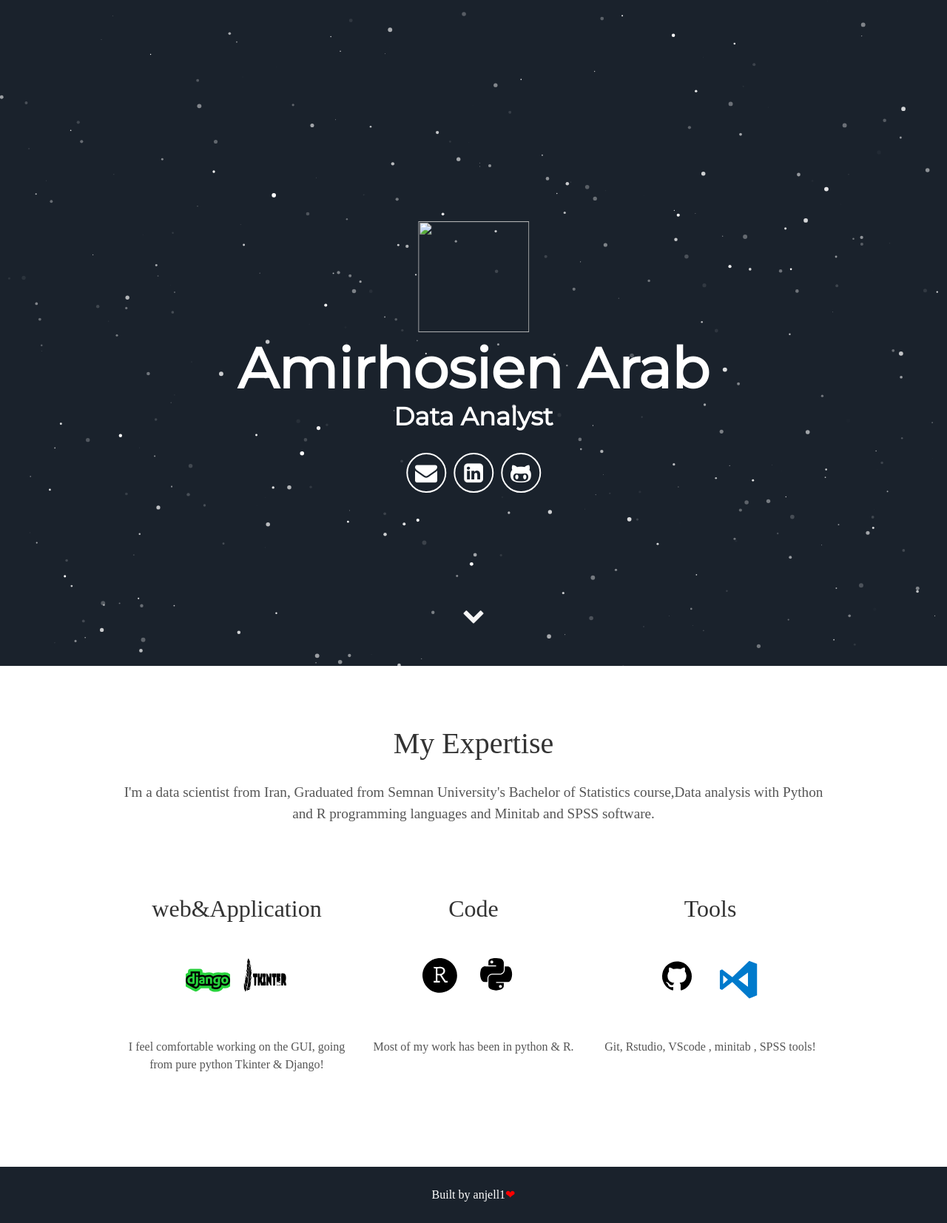
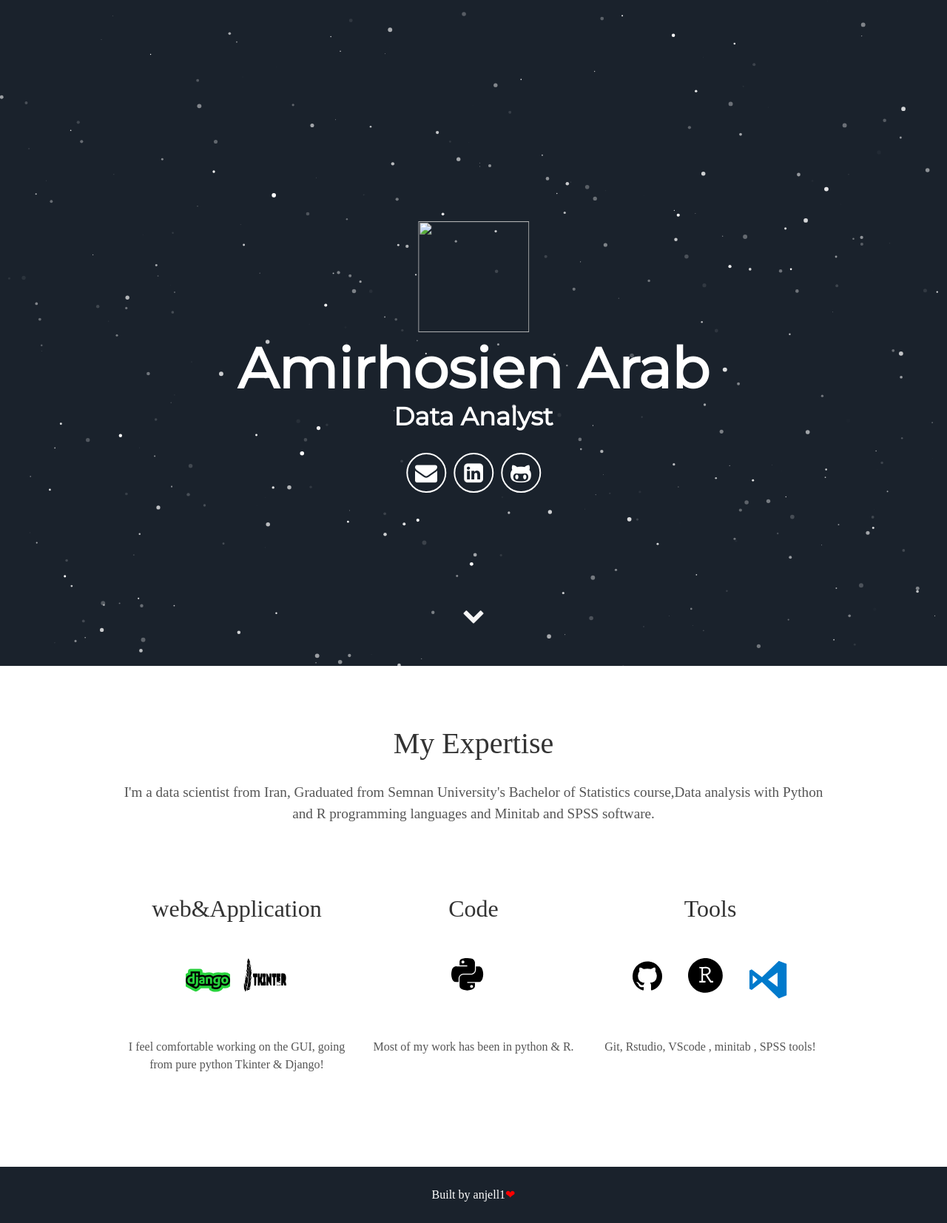
Before and after one commit to daneshisajad/anjell1.github.io, a Jekyll site: the page built from index.html, in a window 1280 px wide. Shown: the whole page at 74% size. Built offline with Jekyll 4.4.1, drawn with Linux system fonts in a browser that asks for light colours; some web fonts are replaced.

Commit message:
Update about.html

```diff
--- a/_includes/about.html
+++ b/_includes/about.html
@@ -73,7 +73,18 @@ l-29 43 21 28 c29 39 29 124 0 164 -36 49 -78 63 -187 63 -70 0 -99 -4 -103
   </div>
   <div class="tech">
     <h2>Code</h2>
- <svg version="1.0" xmlns="http://www.w3.org/2000/svg"
+
+<svg fill="#000000" width="100px" height="100px" viewBox="0 0 33 33" xmlns="http://www.w3.org/2000/svg"><path d="m11.727 0c-.967.001-1.914.086-2.834.248l.098-.014c-2.423.428-2.862 1.324-2.862 2.976v2.182h5.726v.727h-7.874c-.02 0-.043-.001-.066-.001-1.737 0-3.184 1.239-3.507 2.881l-.004.023c-.256.872-.403 1.874-.403 2.91s.147 2.038.422 2.985l-.019-.076c.407 1.695 1.379 2.902 3.04 2.902h1.969v-2.616c.045-1.953 1.622-3.523 3.574-3.557h.003 5.719c1.584-.013 2.863-1.299 2.863-2.885 0-.009 0-.017 0-.026v.001-5.452c-.104-1.561-1.314-2.81-2.848-2.975l-.014-.001c-.866-.149-1.863-.234-2.879-.234-.036 0-.071 0-.107 0h.005zm-3.096 1.755h.017c.603 0 1.091.489 1.091 1.091s-.489 1.091-1.091 1.091c-.601 0-1.089-.487-1.091-1.088 0-.002 0-.005 0-.008 0-.596.48-1.08 1.074-1.086h.001z"/><path d="m18.287 6.119v2.542c-.022 1.977-1.604 3.578-3.572 3.63h-.005-5.719c-1.584.033-2.856 1.322-2.862 2.909v5.453c0 1.551 1.349 2.464 2.862 2.91.855.277 1.839.437 2.86.437s2.005-.16 2.927-.456l-.068.019c1.44-.417 2.862-1.258 2.862-2.91v-2.184h-5.719v-.727h8.582c1.664 0 2.284-1.161 2.863-2.902.28-.87.441-1.871.441-2.91s-.161-2.04-.46-2.979l.019.07c-.411-1.656-1.2-2.902-2.863-2.902zm-3.216 13.807h.017c.603 0 1.091.489 1.091 1.091s-.489 1.091-1.091 1.091c-.603 0-1.091-.489-1.091-1.091 0-.001 0-.003 0-.004 0-.002 0-.005 0-.007 0-.595.48-1.077 1.074-1.08z"/></svg>
+
+
+    <p>Most of my work has been in python & R.</p>
+  </div>
+  <div class="tech">
+    <h2>Tools</h2>
+
+    <svg fill="#000000" width="100px" height="100px" viewBox="0 0 30 30" xmlns="http://www.w3.org/2000/svg"><path d="M22,12.247a10,10,0,0,1-6.833,9.488c-.507.1-.687-.214-.687-.481,0-.328.012-1.407.012-2.743a2.386,2.386,0,0,0-.679-1.852c2.228-.248,4.566-1.093,4.566-4.935a3.859,3.859,0,0,0-1.028-2.683,3.591,3.591,0,0,0-.1-2.647s-.838-.269-2.747,1.025a9.495,9.495,0,0,0-5.007,0c-1.91-1.294-2.75-1.025-2.75-1.025a3.6,3.6,0,0,0-.1,2.647A3.864,3.864,0,0,0,5.62,11.724c0,3.832,2.334,4.69,4.555,4.942A2.137,2.137,0,0,0,9.54,18a2.128,2.128,0,0,1-2.91-.831A2.1,2.1,0,0,0,5.1,16.142s-.977-.013-.069.608A2.646,2.646,0,0,1,6.14,18.213s.586,1.944,3.368,1.34c.005.835.014,1.463.014,1.7,0,.265-.183.574-.683.482A10,10,0,1,1,22,12.247Z"/></svg>
+
+    <svg version="1.0" xmlns="http://www.w3.org/2000/svg"
  width="100.000000pt" height="100.000000pt" viewBox="0 0 128 128"
  preserveAspectRatio="xMidYMid meet">
 <metadata>
@@ -93,15 +104,6 @@ c-95 12 -93 11 -93 61 0 39 3 45 17 40 9 -4 43 -9 76 -13z"/>
 89 73 96 124 13 87 -26 158 -107 191 -36 15 -177 20 -250 9z"/>
 </g>
 </svg>
-<svg fill="#000000" width="100px" height="100px" viewBox="0 0 33 33" xmlns="http://www.w3.org/2000/svg"><path d="m11.727 0c-.967.001-1.914.086-2.834.248l.098-.014c-2.423.428-2.862 1.324-2.862 2.976v2.182h5.726v.727h-7.874c-.02 0-.043-.001-.066-.001-1.737 0-3.184 1.239-3.507 2.881l-.004.023c-.256.872-.403 1.874-.403 2.91s.147 2.038.422 2.985l-.019-.076c.407 1.695 1.379 2.902 3.04 2.902h1.969v-2.616c.045-1.953 1.622-3.523 3.574-3.557h.003 5.719c1.584-.013 2.863-1.299 2.863-2.885 0-.009 0-.017 0-.026v.001-5.452c-.104-1.561-1.314-2.81-2.848-2.975l-.014-.001c-.866-.149-1.863-.234-2.879-.234-.036 0-.071 0-.107 0h.005zm-3.096 1.755h.017c.603 0 1.091.489 1.091 1.091s-.489 1.091-1.091 1.091c-.601 0-1.089-.487-1.091-1.088 0-.002 0-.005 0-.008 0-.596.48-1.08 1.074-1.086h.001z"/><path d="m18.287 6.119v2.542c-.022 1.977-1.604 3.578-3.572 3.63h-.005-5.719c-1.584.033-2.856 1.322-2.862 2.909v5.453c0 1.551 1.349 2.464 2.862 2.91.855.277 1.839.437 2.86.437s2.005-.16 2.927-.456l-.068.019c1.44-.417 2.862-1.258 2.862-2.91v-2.184h-5.719v-.727h8.582c1.664 0 2.284-1.161 2.863-2.902.28-.87.441-1.871.441-2.91s-.161-2.04-.46-2.979l.019.07c-.411-1.656-1.2-2.902-2.863-2.902zm-3.216 13.807h.017c.603 0 1.091.489 1.091 1.091s-.489 1.091-1.091 1.091c-.603 0-1.091-.489-1.091-1.091 0-.001 0-.003 0-.004 0-.002 0-.005 0-.007 0-.595.48-1.077 1.074-1.08z"/></svg>
-
-
-    <p>Most of my work has been in python & R.</p>
-  </div>
-  <div class="tech">
-    <h2>Tools</h2>
-
-    <svg fill="#000000" width="100px" height="100px" viewBox="0 0 30 30" xmlns="http://www.w3.org/2000/svg"><path d="M22,12.247a10,10,0,0,1-6.833,9.488c-.507.1-.687-.214-.687-.481,0-.328.012-1.407.012-2.743a2.386,2.386,0,0,0-.679-1.852c2.228-.248,4.566-1.093,4.566-4.935a3.859,3.859,0,0,0-1.028-2.683,3.591,3.591,0,0,0-.1-2.647s-.838-.269-2.747,1.025a9.495,9.495,0,0,0-5.007,0c-1.91-1.294-2.75-1.025-2.75-1.025a3.6,3.6,0,0,0-.1,2.647A3.864,3.864,0,0,0,5.62,11.724c0,3.832,2.334,4.69,4.555,4.942A2.137,2.137,0,0,0,9.54,18a2.128,2.128,0,0,1-2.91-.831A2.1,2.1,0,0,0,5.1,16.142s-.977-.013-.069.608A2.646,2.646,0,0,1,6.14,18.213s.586,1.944,3.368,1.34c.005.835.014,1.463.014,1.7,0,.265-.183.574-.683.482A10,10,0,1,1,22,12.247Z"/></svg>
 
     <svg width="100px" height="100px" viewBox="0 0 33 33" xmlns="http://www.w3.org/2000/svg"><title>file_type_vscode3</title><path d="M29.821,4.321,24.023,2,11.493,14.212,3.833,8.385l-1.654.837V22.8l1.644.827,7.65-5.827L24.023,30l5.8-2.321V4.321ZM4.65,19.192V12.818L8.2,15.985,4.65,19.192ZM16,15.985l7.082-5.3V21.324l-7.092-5.339H16Z" style="fill:#007acc"/></svg>
 
```
